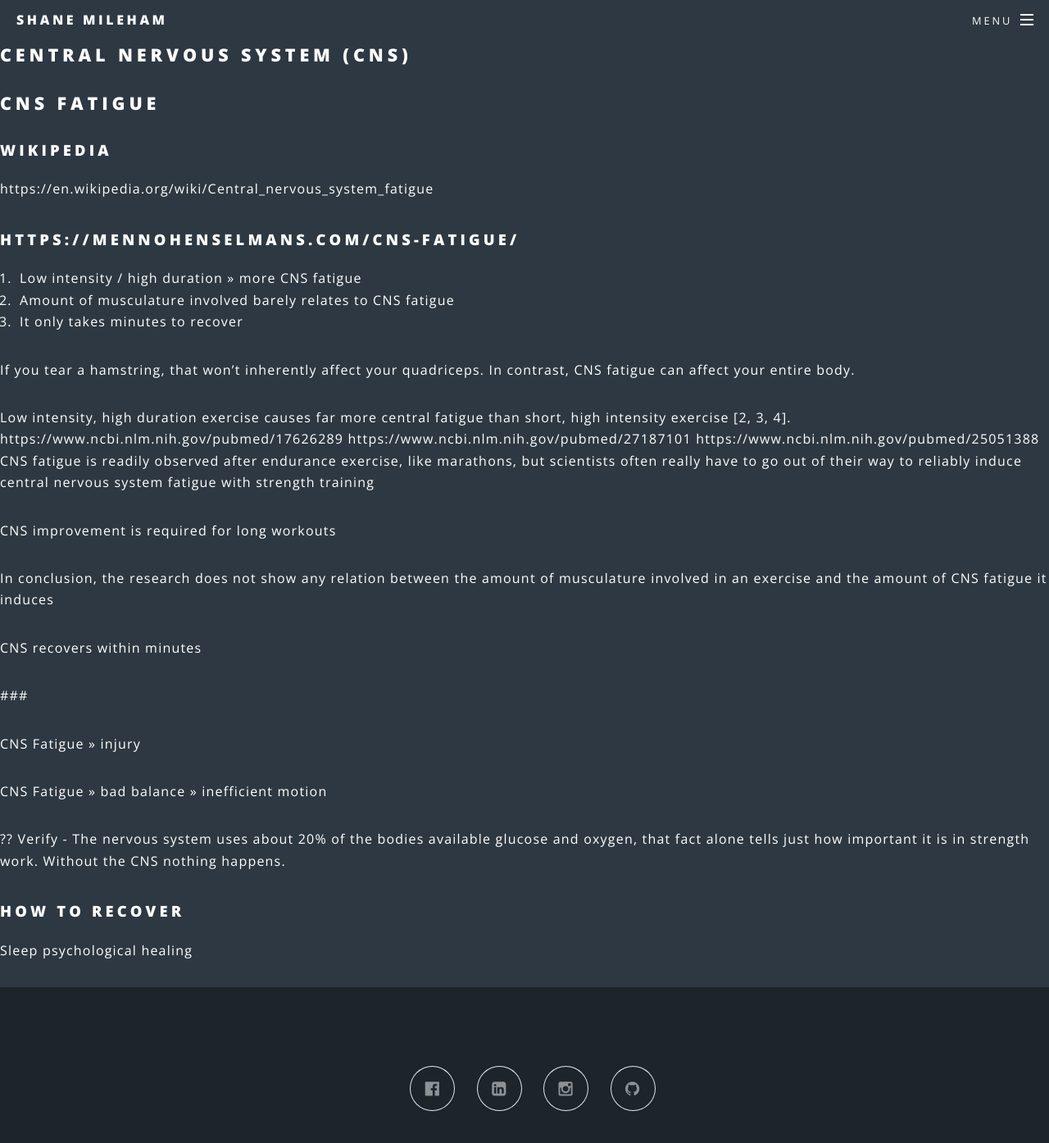
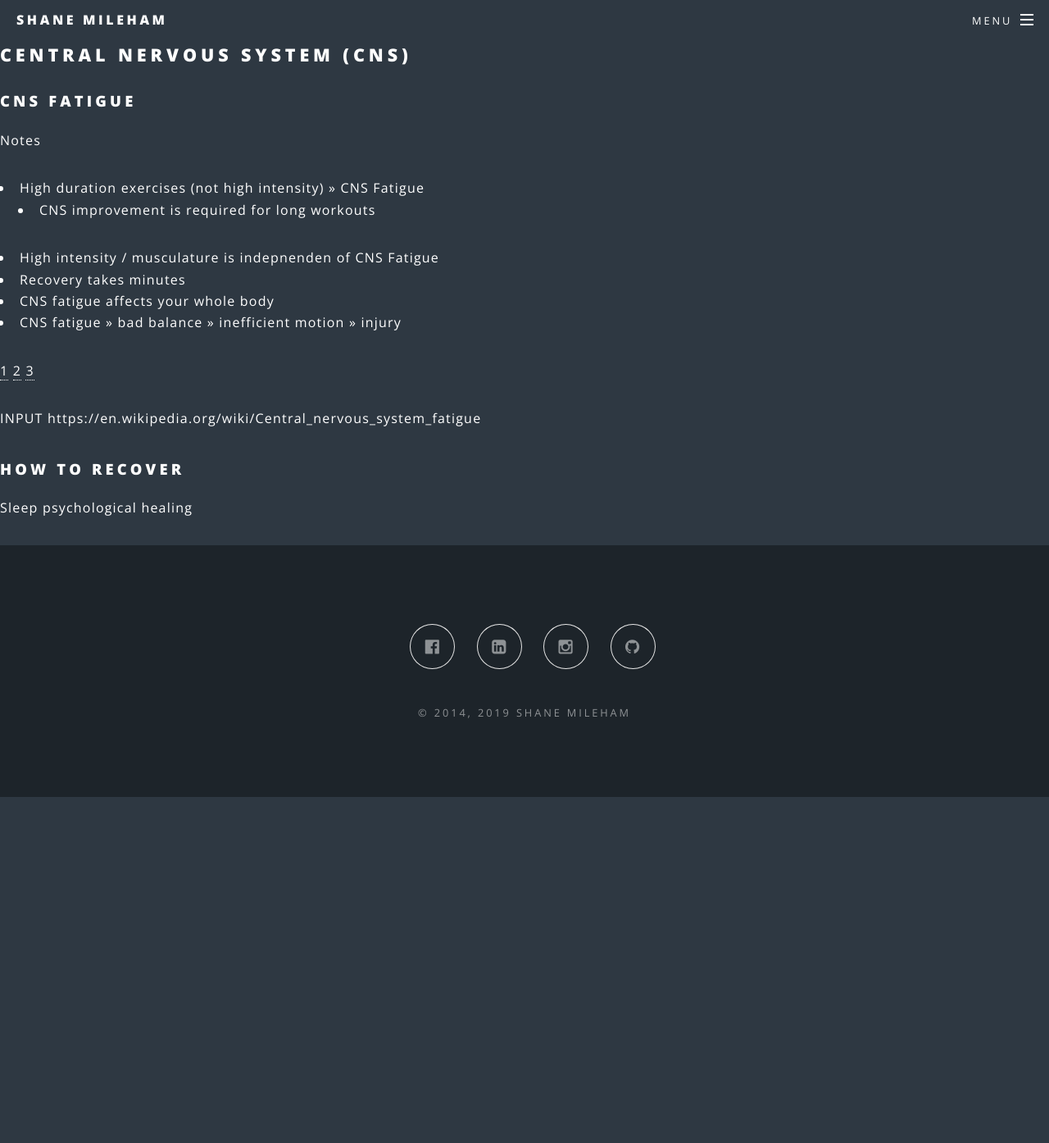
Before and after one commit to shanemileham/shanemileham.github.io, a Jekyll site: the page built from _kb/athletic/cns.md, in a window 1280 px wide and 1400 px high. Shown: the top 1394 px of the window at 82% size. Built offline with Jekyll 4.4.1, drawn with Linux system fonts in a browser that asks for light colours; comment, search, counter and statistics services are not loaded.

Commit message:
Consolidated CNS notes

```diff
--- a/_kb/athletic/cns.md
+++ b/_kb/athletic/cns.md
@@ -4,47 +4,26 @@ title: Central Nervous System
 
 ## Central Nervous System (CNS)
 
-## CNS Fatigue
+### CNS Fatigue
 
-### Wikipedia
-https://en.wikipedia.org/wiki/Central_nervous_system_fatigue
+Notes
+- High duration exercises (not high intensity) >> CNS Fatigue
+  - CNS improvement is required for long workouts
+- High intensity / musculature is indepnenden of CNS Fatigue
+- Recovery takes minutes
+- CNS fatigue affects your whole body
+- CNS fatigue >> bad balance >> inefficient motion >> injury
 
 
 
-### https://mennohenselmans.com/cns-fatigue/
-
-1. Low intensity / high duration >> more CNS fatigue
-2. Amount of musculature involved barely relates to CNS fatigue
-3. It only takes minutes to recover
+[1](https://www.ncbi.nlm.nih.gov/pubmed/17626289)
+[2](https://www.ncbi.nlm.nih.gov/pubmed/27187101)
+[3](https://www.ncbi.nlm.nih.gov/pubmed/25051388)
 
 
-If you tear a hamstring, that won’t inherently affect your quadriceps. In contrast, CNS fatigue can affect your entire body.
 
 
-Low intensity, high duration exercise causes far more central fatigue than short, high intensity exercise [2, 3, 4].
-https://www.ncbi.nlm.nih.gov/pubmed/17626289
-https://www.ncbi.nlm.nih.gov/pubmed/27187101
-https://www.ncbi.nlm.nih.gov/pubmed/25051388
-CNS fatigue is readily observed after endurance exercise, like marathons, but scientists often really have to go out of their way to reliably induce central nervous system fatigue with strength training
-
-
-CNS improvement is required for long workouts
-
-In conclusion, the research does not show any relation between the amount of musculature involved in an exercise and the amount of CNS fatigue it induces
-
-CNS recovers within minutes
-
-
-###
-
-
-CNS Fatigue >> injury
-
-
-CNS Fatigue >> bad balance >> inefficient motion
-
-
-?? Verify - The nervous system uses about 20% of the bodies available glucose and oxygen, that fact alone tells just how important it is in strength work. Without the CNS nothing happens.
+INPUT https://en.wikipedia.org/wiki/Central_nervous_system_fatigue
 
 
 ### How to recover
```
